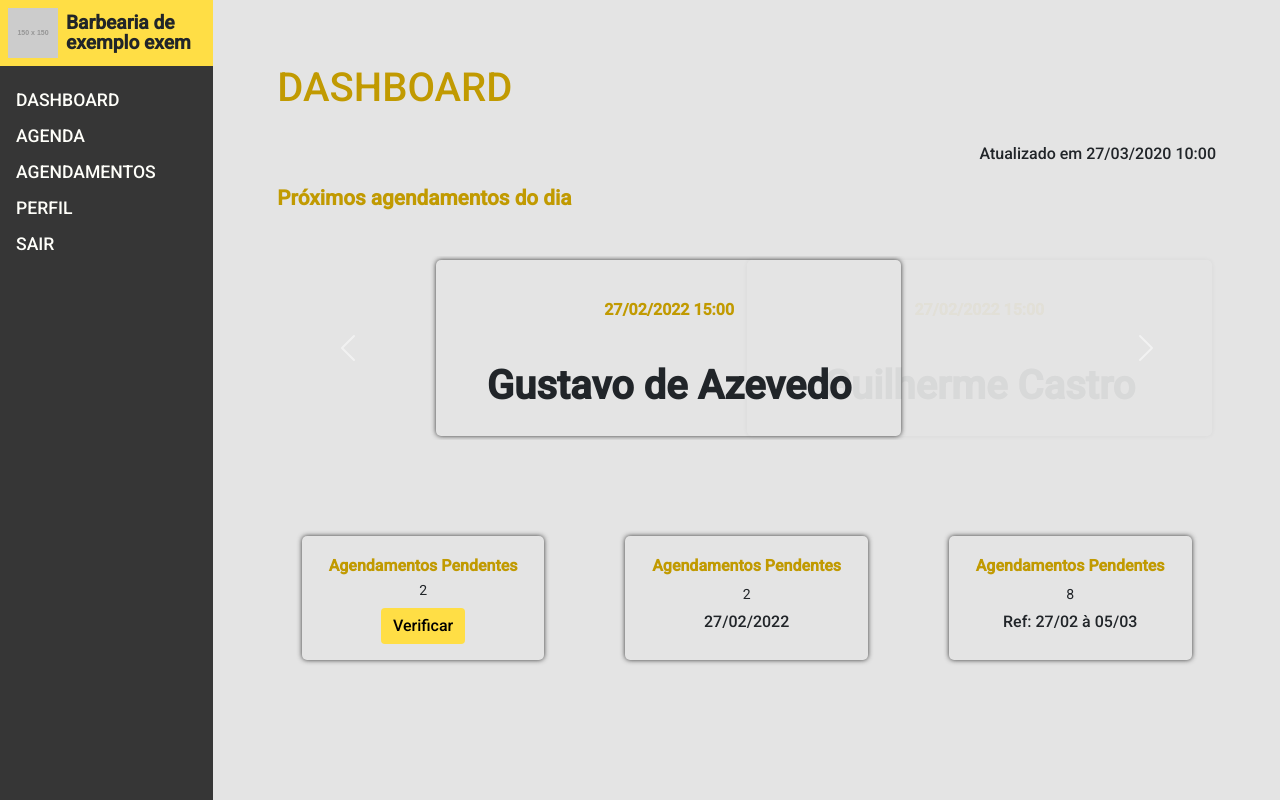
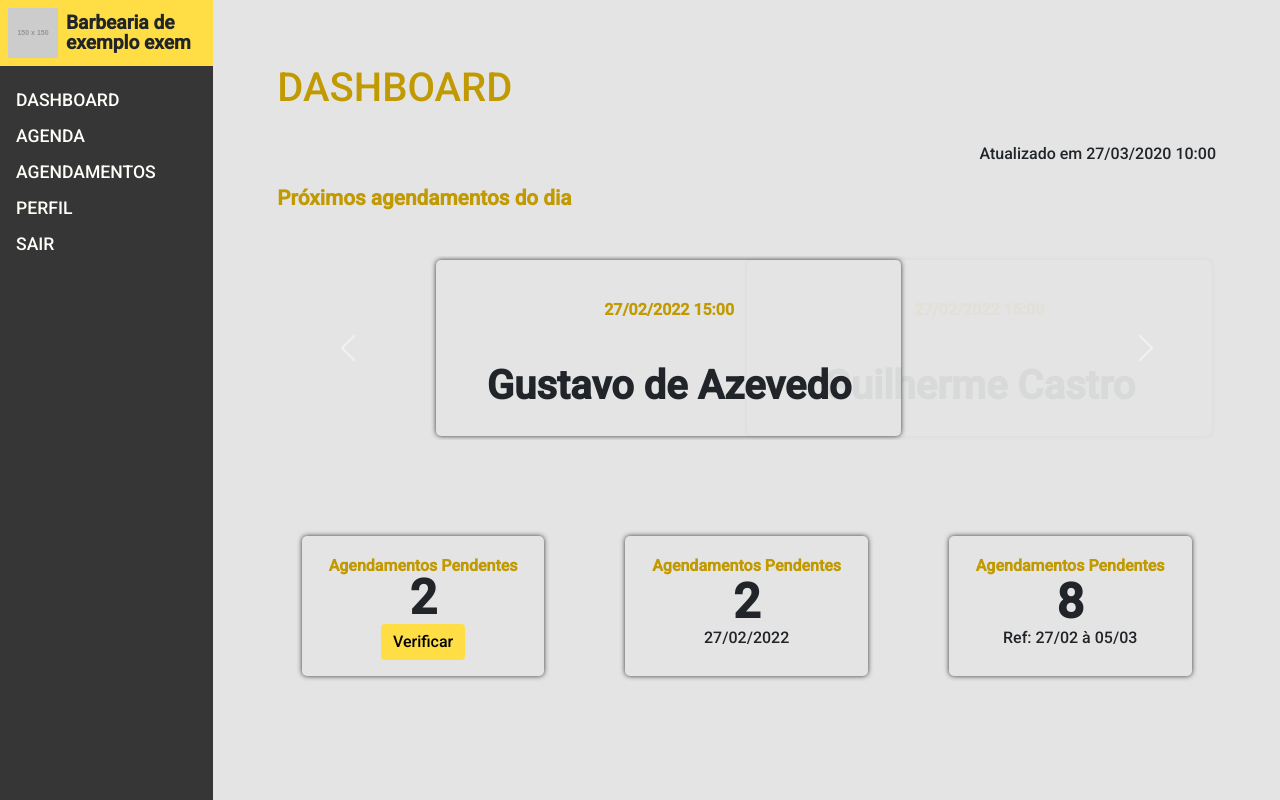
Before and after one commit to GustaAzevedo/NaRegua-front-end, an Angular app in the folder NaRegua-app/: page /logado/dashboard in a window 1280 px wide. Built offline with nearby package versions, Linux system fonts and the light colour scheme; what ngx-cookie-service would draw is missing.

Commit message:
visual dashboard e agenda

```diff
--- a/NaRegua-app/src/app/view/logado/agenda/agenda.component.html
+++ b/NaRegua-app/src/app/view/logado/agenda/agenda.component.html
@@ -30,9 +30,9 @@
         <div class="col-2">
           <div class="row m-0">
 
-            <button class="col-6 table-title-2 text-end"><i class="fa-solid fa-trash p-1"
+            <button class="col-6 table-title-2 text-end"><i class="fa-solid fa-trash p-1 color"
                 (click)="excluir(h)"></i></button>
-            <button class="col-6 table-title-2 text-end "><i class="fa-solid fa-ellipsis-vertical p-1"
+            <button class="col-6 table-title-2 text-end "><i class="fa-solid fa-ellipsis-vertical p-1 color"
                 (click)="editar(h)"></i></button>
 
           </div>
--- a/NaRegua-app/src/app/view/logado/agenda/agenda.component.scss
+++ b/NaRegua-app/src/app/view/logado/agenda/agenda.component.scss
@@ -36,7 +36,11 @@
       font-weight: 700;
     }
 
-
+    .color:hover {
+      color: var(--yellow);
+      font-size: 1rem;
+      transition: 0.5s;
+    }
 
     .tab-title {
       p {
--- a/NaRegua-app/src/app/view/logado/dashboard/dashboard.component.scss
+++ b/NaRegua-app/src/app/view/logado/dashboard/dashboard.component.scss
@@ -14,6 +14,11 @@
     color: var(--yellow);
     font-size: 1.3rem;
     font-weight: 600;
+  }
+
+  .color:hover {
+    color: var(--yellow) !important;
+    font-size: 2rem;
   }
 
   p {
@@ -62,6 +67,12 @@
       padding: 0.5rem 0;
     }
 
+    .number {
+      font-size: 3rem;
+      font-weight: 600;
+      padding: 0.5rem 0;
+    }
+
     .data {
       font-size: 1rem;
       font-weight: 500;
```
Also changed, not shown: NaRegua-app/src/app/view/logado/dashboard/dashboard.component.html (+3 -5 lines).
